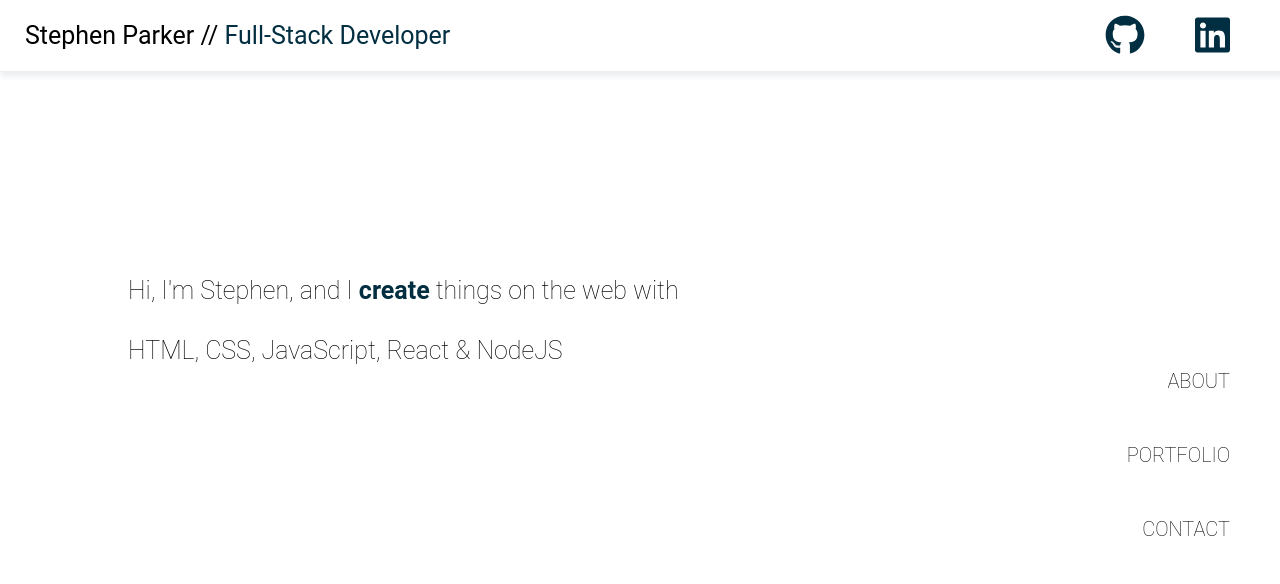
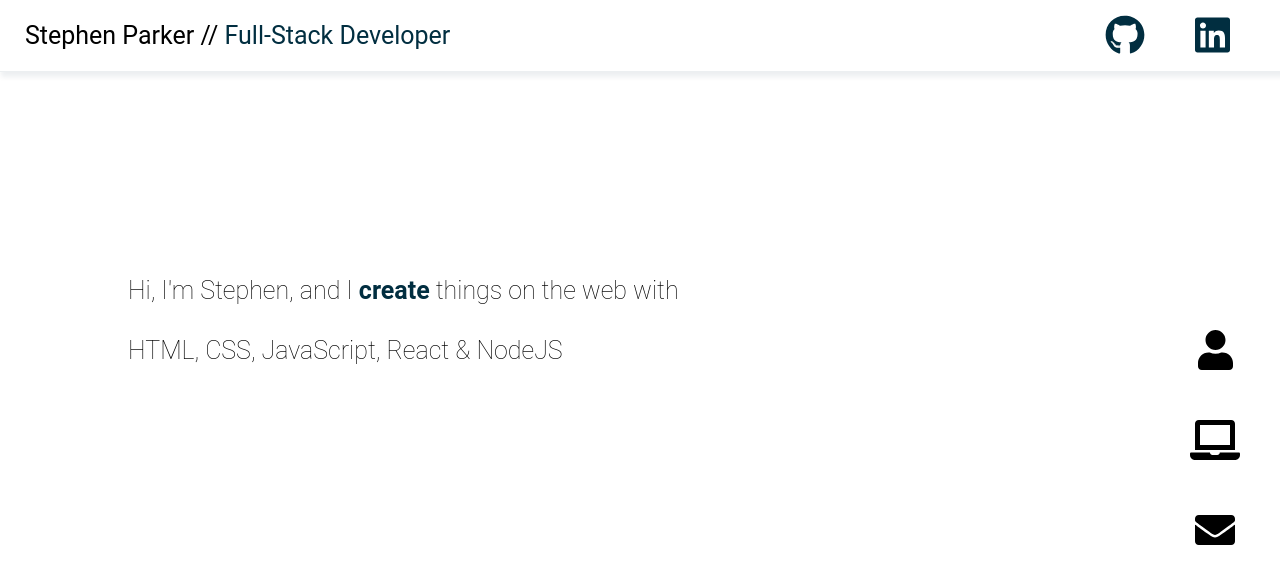
Before and after one commit to stephenparkhum/SP-Web-Portfolio-React, a React (Create React App) app: page / in a window 1280 px wide. Shown: the top 584 px of the page. Built offline with nearby package versions, Linux system fonts and the light colour scheme.

Commit message:
Updating the right-nav to add icons

```diff
--- a/package.json
+++ b/package.json
@@ -5,6 +5,7 @@
   "dependencies": {
     "@fortawesome/fontawesome-svg-core": "^1.2.22",
     "@fortawesome/free-brands-svg-icons": "^5.10.2",
+    "@fortawesome/free-regular-svg-icons": "^5.11.2",
     "@fortawesome/free-solid-svg-icons": "^5.10.2",
     "@fortawesome/react-fontawesome": "^0.1.4",
     "react": "^16.9.0",
--- a/src/components/Nav/RightNav/RightNav.css
+++ b/src/components/Nav/RightNav/RightNav.css
@@ -20,7 +20,8 @@
 
     aside a:hover {
         font-weight: normal;
-        color: var(--med-blue);
+        color: white;
+        background-color: var(--med-blue);
     }
 
     aside nav {
@@ -49,8 +50,6 @@
 
     .RightNav-active {
         font-weight: bold;
-        color: white;
-        background-color: var(--med-blue);
     }
 }
 
@@ -60,10 +59,10 @@
         position: fixed;
         right: 0;
         bottom: 0;
-        text-align: right;
+        text-align: center;
         font-weight: lighter;
         font-size: 20px;
-        height: 80%;
+        height: 90%;
         display: flex;
         flex-direction: column;
         justify-content: center;
@@ -95,7 +94,14 @@
 
     nav ul li {
         list-style: none;
-        padding: 0 50px 50px 50px;
+        padding: 25px 40px;
+        align-self: center;
+    }
+
+    ul li:hover {
+        background-color: var(--med-blue);
+        color: white;
+        text-align: center;
     }
 
     .RightNav-active {
--- a/src/components/Nav/RightNav/RightNav.js
+++ b/src/components/Nav/RightNav/RightNav.js
@@ -2,14 +2,22 @@ import React from 'react';
 import {NavLink} from 'react-router-dom';
 import './RightNav.css';
 
+// Icons
+import { FontAwesomeIcon } from '@fortawesome/react-fontawesome';
+import { faUser, faEnvelope, faLaptop } from '@fortawesome/free-solid-svg-icons'
+
 function RightNav() {
+    const aboutIcon = <FontAwesomeIcon icon={faUser} size="2x"/>;
+    const contactIcon = <FontAwesomeIcon icon={faEnvelope} size="2x"/>;
+    const portIcon = <FontAwesomeIcon icon={faLaptop} size="2x"/>;
+
     return (
         <>
         <nav>
             <ul>
-                <NavLink to="/about" activeClassName="RightNav-active"><li>ABOUT</li></NavLink>
-                <NavLink to="/portfolio" activeClassName="RightNav-active"><li>PORTFOLIO</li></NavLink>
-                <NavLink to="/contact"><li>CONTACT</li></NavLink>
+                <NavLink to="/about" activeClassName="RightNav-active"><li>{aboutIcon}</li></NavLink>
+                <NavLink to="/portfolio" activeClassName="RightNav-active"><li>{portIcon}</li></NavLink>
+                <NavLink to="/contact"><li>{contactIcon}</li></NavLink>
             </ul>
         </nav>
         </>
```
Also changed, not shown: 1 other file (tests, documents, lock files or other folders).
